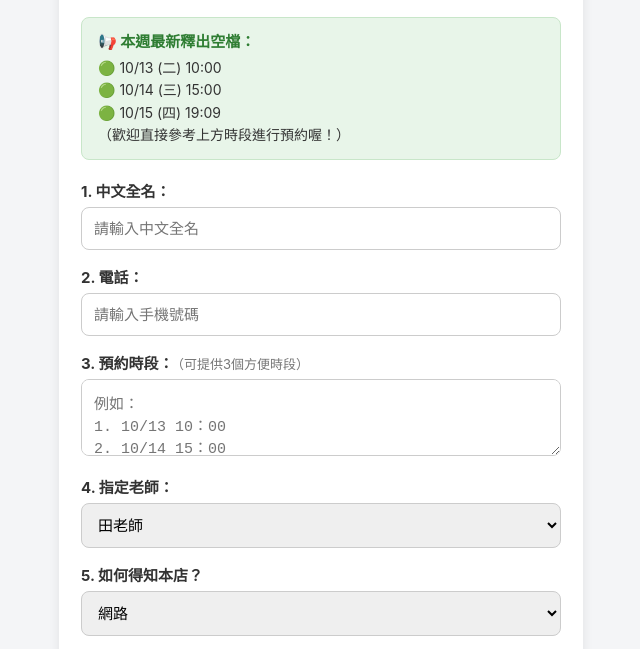
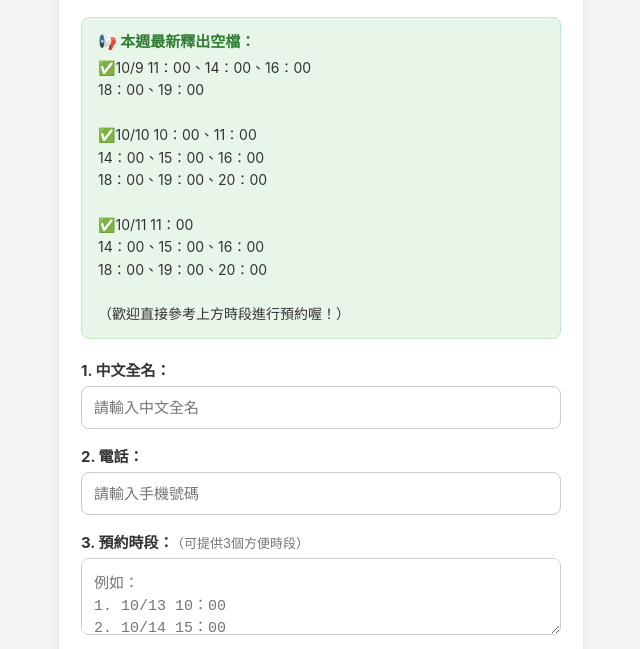
Before and after one commit to gtc0350048-cloud/booking-page, a plain HTML site: page index.html in a window 1280 px wide. Shown: the part 72-721 px from the top of the page, without its empty margins (319-959 px from the left). Drawn offline with Linux system fonts and the light colour scheme; a script that the page names is missing.

Commit message:
Update index.html

```diff
--- a/index.html
+++ b/index.html
@@ -33,9 +33,17 @@
   <!-- 📢 最新開放空檔展示區（有異動直接修改這裡的文字即可） -->
   <div class="slots-box">
     <div class="slots-title">📢 本週最新釋出空檔：</div>
-    <p class="slots-content">🟢 10/13 (二) 10:00
-🟢 10/14 (三) 15:00
-🟢 10/15 (四) 19:09
+    <p class="slots-content">✅10/9  11：00、14：00、16：00
+18：00、19：00
+
+✅10/10  10：00、11：00
+14：00、15：00、16：00
+18：00、19：00、20：00
+
+✅10/11  11：00
+14：00、15：00、16：00
+18：00、19：00、20：00
+
 （歡迎直接參考上方時段進行預約喔！）</p>
   </div>
 
```
